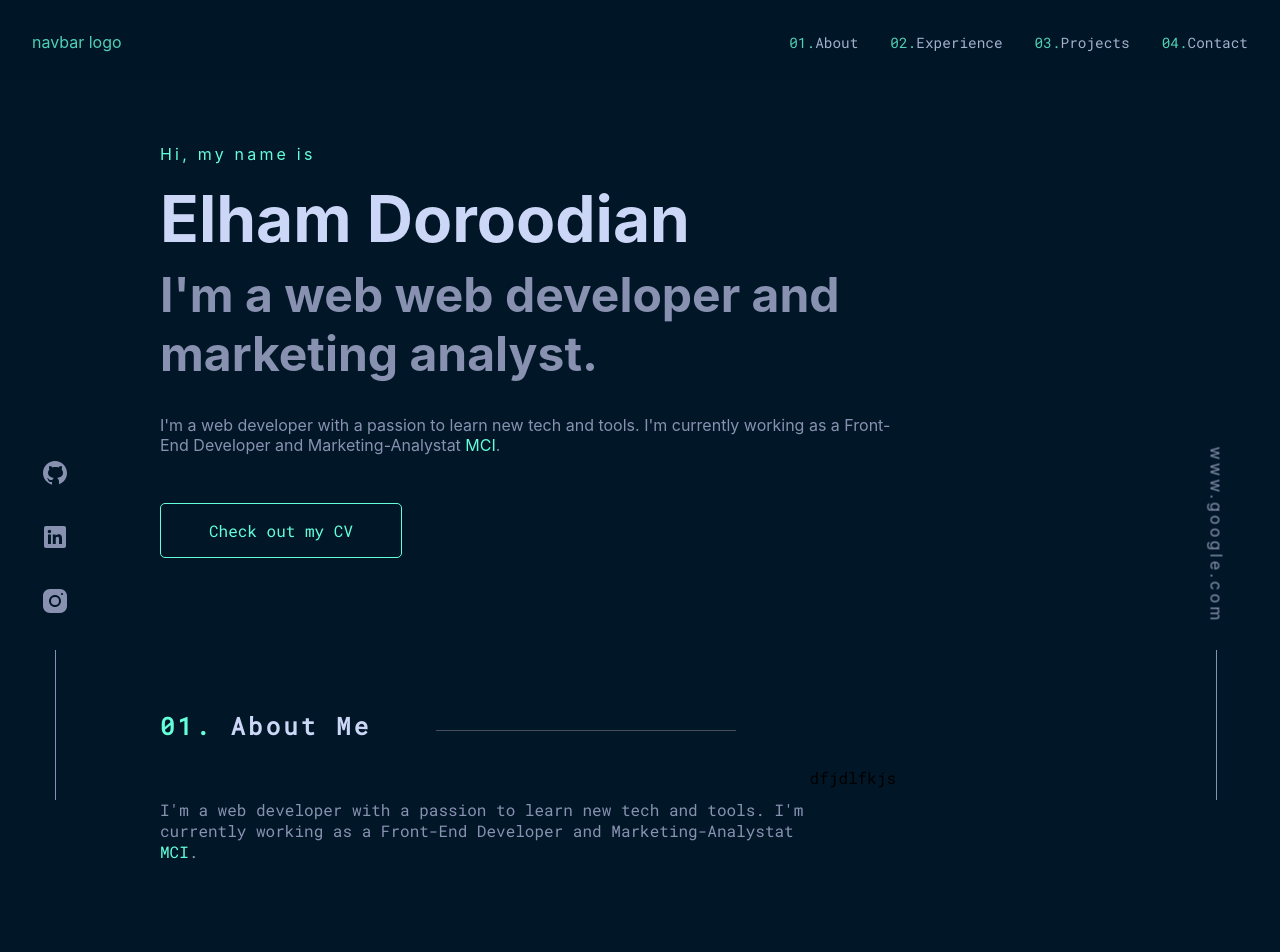
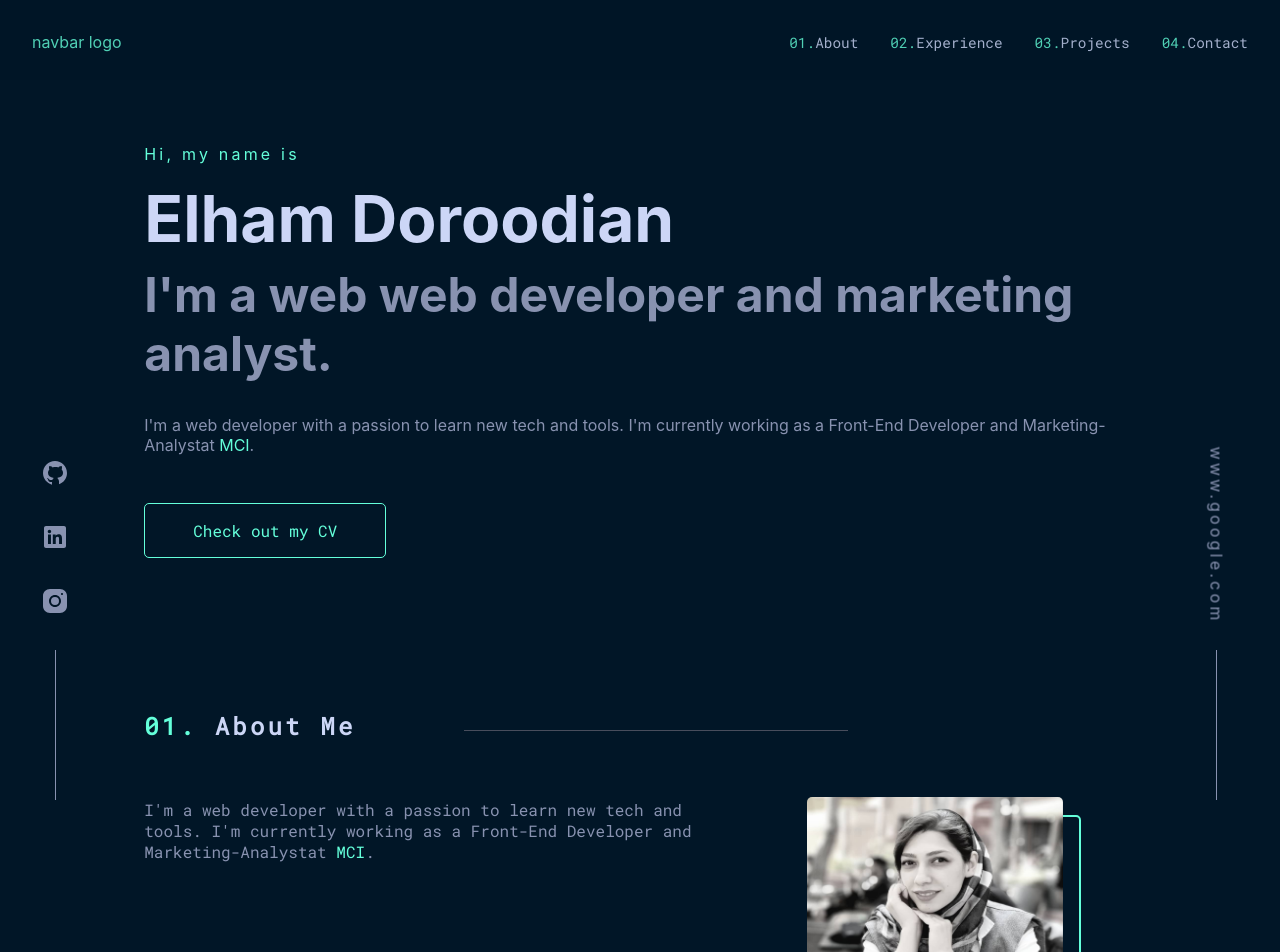
Before and after one commit to Elhamdorudian/elham-portfolio, a React (Create React App) app: page / in a window 1280 px wide. Shown: the top 952 px of the page. Before the commit the page ends 894 px from the top, so only its background shows below. Built offline with nearby package versions, Linux system fonts and the light colour scheme.

Commit message:
about-me details

```diff
--- a/src/assets/styles/AboutMe.css
+++ b/src/assets/styles/AboutMe.css
@@ -12,9 +12,9 @@
     content: "";
     display: block;
     position: relative;
-    left:20vw;
+    left:70%;
     top: -12px;
-    width: 300px;
+    width: 20vw;
     height: 1px;
     margin-left: 20px;
     background-color: var(--dark);
@@ -24,20 +24,86 @@
     color: var(--green);
 }
 
-.about-content{
-    display: flex;
-    flex-direction: row;
+/* .about-content{
+    display: grid;
+    grid-template-columns: 3fr 2fr;
+    gap:50px;
+} */
+
+.about-img-wrapper{
+    border: 2px solid var(--green);
+    border-radius: 5px;
+    width: 50vw;
+    height: 50vw;
+    margin:3rem auto;
+}
+
+.about-content img{
+position: relative;
+border-radius: 5px;
+left:-20px;
+top:-20px;
+width:50vw;
+height: 50vw;
+}
+
+
+@media only screen and (min-width:300px) {
+
+      .about-h::after{
+        left:50%;
+        top: -12px;
+        width: 35vw;
+    }
+
+  }
+  @media only screen and (min-width:400px) {
+
+    .about-h::after{
+      left:40%;
+      top: -12px;
+      width: 35vw;
+  }
+
 }
 
 @media only screen and (min-width: 768px) {
 
+    .about-content{
+        display: grid;
+        grid-template-columns: 3fr 2fr;
+        gap:50px;
+    }
+
+    .about-img-wrapper{
+        width: 20vw;
+        height: 20vw;
+    }
+
+    .about-content img{
+        width:20vw;
+        height: 20vw;
+        }
+
     .about-h{
          font-size: 1.5rem;
       }
+
+      .about-h::after{
+        left:40%;
+        top: -12px;
+        width: 40vw;
+    }
 
   }
   @media only screen and (min-width: 1024px){
     .main-content-about{
         padding-top: 8rem;
     }
+
+    .about-h::after{
+        left:30%;
+        top: -12px;
+        width: 30vw;
+    }
   }
--- a/src/assets/styles/Main.css
+++ b/src/assets/styles/Main.css
@@ -6,7 +6,7 @@
 }
 .main-content{
     padding: 3rem 2rem 2rem 2rem;
-    width: 100vh;
+    width: 100vw;
 }
 
 .side-nav{
--- a/src/components/AboutMe.js
+++ b/src/components/AboutMe.js
@@ -1,4 +1,5 @@
 import "../assets/styles/AboutMe.css";
+import myImg from "../assets/images/myPic.jpeg";
 const AboutMe = () => {
   return (
     <div className="main-content-about">
@@ -14,7 +15,9 @@ const AboutMe = () => {
           </a>
           .
         </p>
-        <div>dfjdlfkjs</div>
+        <div className="about-img-wrapper">
+          <img src={myImg} alt="myImg" />
+        </div>
       </div>
     </div>
   );
--- a/src/components/DropDown.js
+++ b/src/components/DropDown.js
@@ -19,7 +19,7 @@ const DropDown = ({ navbarMenu }) => {
             width="24"
             height="24"
             viewBox="0 0 50 50"
-            className={`burger-menu ${openMenu ? "open" : "close"}`}
+            className={`burger-menu ${openMenu ? "close" : "open"}`}
           >
             <path d="M 3 8 A 2.0002 2.0002 0 1 0 3 12 L 47 12 A 2.0002 2.0002 0 1 0 47 8 L 3 8 z M 3 23 A 2.0002 2.0002 0 1 0 3 27 L 47 27 A 2.0002 2.0002 0 1 0 47 23 L 3 23 z M 3 38 A 2.0002 2.0002 0 1 0 3 42 L 47 42 A 2.0002 2.0002 0 1 0 47 38 L 3 38 z"></path>
           </svg>
@@ -30,7 +30,7 @@ const DropDown = ({ navbarMenu }) => {
             width="24"
             height="24"
             viewBox="0 0 50 50"
-            className={`burger-menu ${!openMenu ? "open" : "close"}`}
+            className={`burger-menu ${!openMenu ? "close" : "open"}`}
           >
             <path d="M 9.15625 6.3125 L 6.3125 9.15625 L 22.15625 25 L 6.21875 40.96875 L 9.03125 43.78125 L 25 27.84375 L 40.9375 43.78125 L 43.78125 40.9375 L 27.84375 25 L 43.6875 9.15625 L 40.84375 6.3125 L 25 22.15625 Z"></path>
           </svg>
```
Also changed, not shown: src/assets/images/myPic.jpeg (added).
